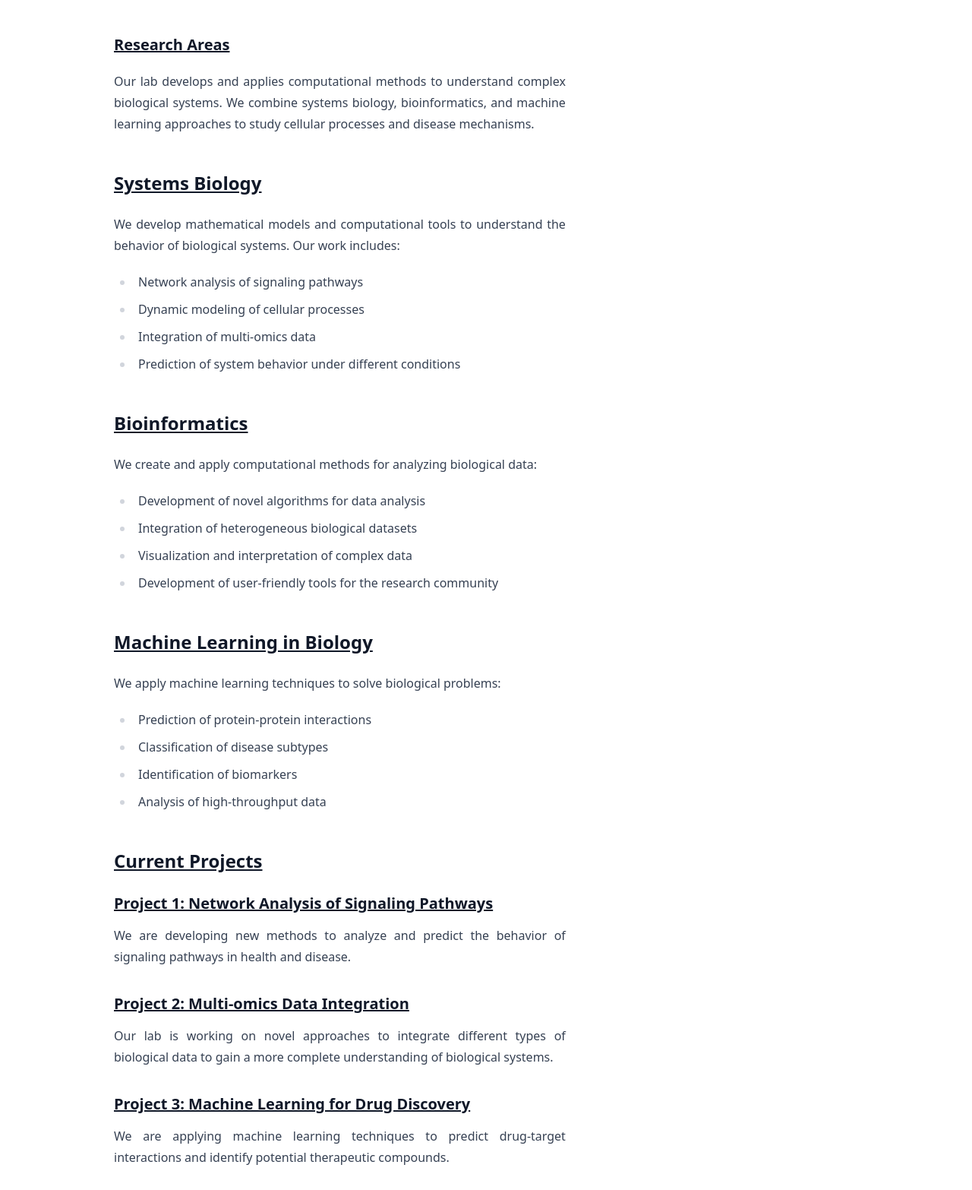
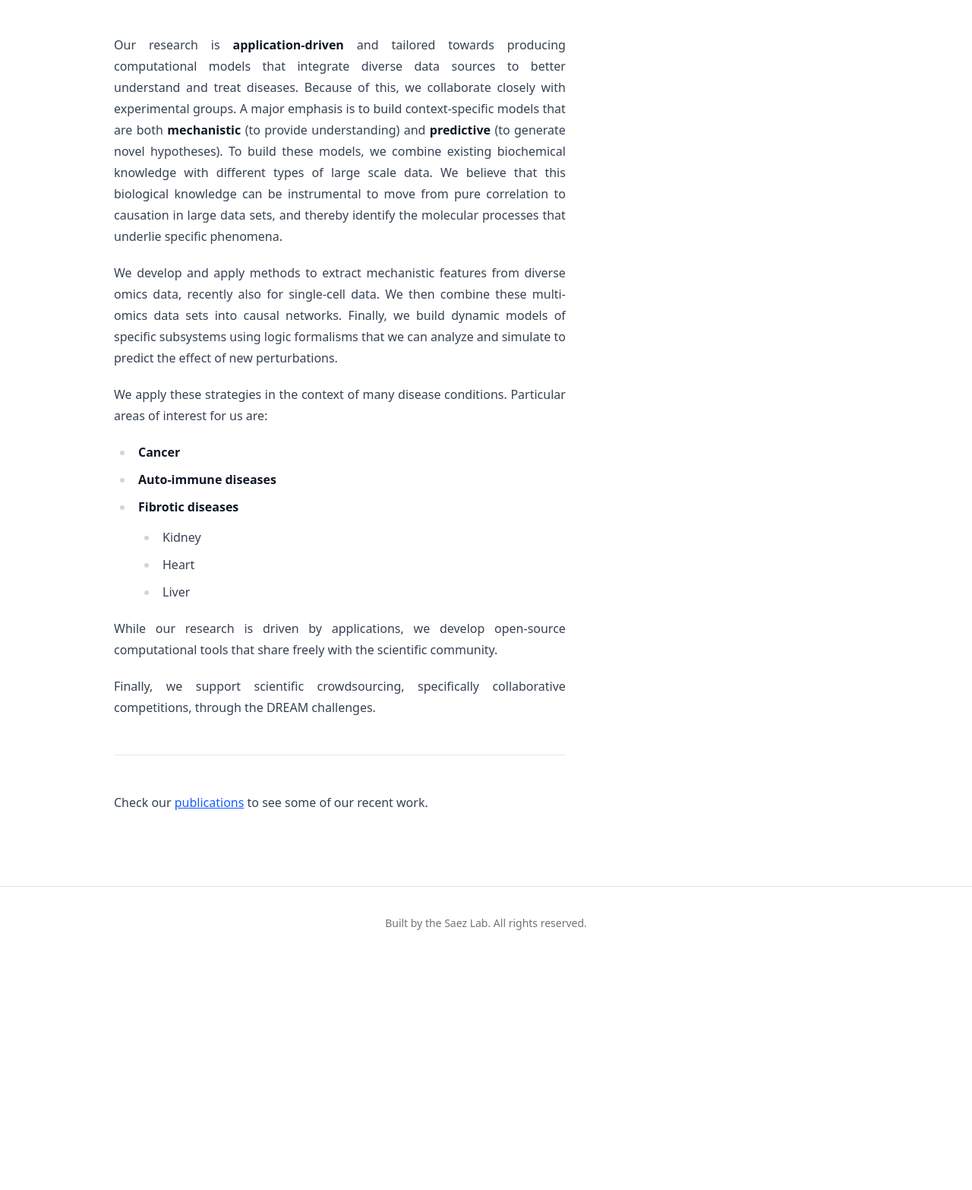
Before and after one commit to saezlab/saezlab.org, an Astro site: page /saezlab.org-draft/research in a window 1280 px wide. Shown: the part 254-1820 px from the top of the page at 76% size. After the commit the page ends 1517 px from the top, so only its background shows below. Built offline with nearby package versions, Linux system fonts and the light colour scheme; Astro itself is replaced by a stand-in of ours.

Commit message:
converted research text on home page to markdown

```diff
--- a/src/content/research/index.mdx
+++ b/src/content/research/index.mdx
@@ -1,49 +1,25 @@
 ---
 title: Research
-description: Our research focuses on systems biology and bioinformatics approaches to understand complex biological systems
+description: Our research focuses on understanding and treating diseases through computational models and data integration.
 ---
 
-# Research Areas
+Our research is **application-driven** and tailored towards producing computational models that integrate diverse data sources to better understand and treat diseases. Because of this, we collaborate closely with experimental groups. A major emphasis is to build context-specific models that are both **mechanistic** (to provide understanding) and **predictive** (to generate novel hypotheses). To build these models, we combine existing biochemical knowledge with different types of large scale data. We believe that this biological knowledge can be instrumental to move from pure correlation to causation in large data sets, and thereby identify the molecular processes that underlie specific phenomena.
 
-Our lab develops and applies computational methods to understand complex biological systems. We combine systems biology, bioinformatics, and machine learning approaches to study cellular processes and disease mechanisms.
+We develop and apply methods to extract mechanistic features from diverse omics data, recently also for single-cell data. We then combine these multi-omics data sets into causal networks. Finally, we build dynamic models of specific subsystems using logic formalisms that we can analyze and simulate to predict the effect of new perturbations.
 
-## Systems Biology
+We apply these strategies in the context of many disease conditions. Particular areas of interest for us are:
 
-We develop mathematical models and computational tools to understand the behavior of biological systems. Our work includes:
+- **Cancer**
+- **Auto-immune diseases**
+- **Fibrotic diseases**
+  - Kidney
+  - Heart
+  - Liver
 
-- Network analysis of signaling pathways
-- Dynamic modeling of cellular processes
-- Integration of multi-omics data
-- Prediction of system behavior under different conditions
+While our research is driven by applications, we develop open-source computational tools that share freely with the scientific community.
 
-## Bioinformatics
+Finally, we support scientific crowdsourcing, specifically collaborative competitions, through the DREAM challenges.
 
-We create and apply computational methods for analyzing biological data:
+---
 
-- Development of novel algorithms for data analysis
-- Integration of heterogeneous biological datasets
-- Visualization and interpretation of complex data
-- Development of user-friendly tools for the research community
-
-## Machine Learning in Biology
-
-We apply machine learning techniques to solve biological problems:
-
-- Prediction of protein-protein interactions
-- Classification of disease subtypes
-- Identification of biomarkers
-- Analysis of high-throughput data
-
-## Current Projects
-
-### Project 1: Network Analysis of Signaling Pathways
-
-We are developing new methods to analyze and predict the behavior of signaling pathways in health and disease.
-
-### Project 2: Multi-omics Data Integration
-
-Our lab is working on novel approaches to integrate different types of biological data to gain a more complete understanding of biological systems.
-
-### Project 3: Machine Learning for Drug Discovery
-
-We are applying machine learning techniques to predict drug-target interactions and identify potential therapeutic compounds.
+Check our [publications](/publications) to see some of our recent work.
--- a/src/pages/index.astro
+++ b/src/pages/index.astro
@@ -2,6 +2,9 @@
 // Component Imports
 import Layout from '../layouts/Layout.astro';
 import { getInternalLink } from '../lib/utils';
+import { getCollection } from 'astro:content';
+import ResearchContent from '../content/research/index.mdx';
+import Prose from '../components/Prose.astro';
 // Full Astro Component Syntax:
 // https://docs.astro.build/basics/astro-components/
 ---
@@ -34,6 +37,17 @@ import { getInternalLink } from '../lib/utils';
 						Our goal is to acquire a functional understanding of the deregulation of signalling networks in disease and to apply this knowledge to develop novel therapeutics. We focus on cancer, auto-immune and fibrotic disease. Towards this goal, we integrate big ('Omics') data with mechanistic molecular knowledge into statistical and machine learning methods, and we share our tools as free open-source packages.
 					</p>
 				</div>
+			</div>
+		</section>
+
+		<section class="container space-y-6 py-8 md:py-12 lg:py-24">
+			<div class="mx-auto flex max-w-[58rem] flex-col items-center space-y-4 text-center">
+				<h2 class="font-heading text-3xl leading-[1.1] sm:text-3xl md:text-6xl">
+					Our Locations
+				</h2>
+				<p class="max-w-[85%] leading-normal text-muted-foreground sm:text-lg sm:leading-7">
+					We are at the European Bioinformatics Institute (EMBL-EBI) and at the Institute for Computational Biomedicine at the Medical Faculty of Heidelberg University and Heidelberg University Hospital. We are also part of the Molecular Medicine Partnership Unit (MMPU) between the Medical Faculty of the University of Heidelberg and the European Molecular Biology Laboratory (EMBL) and of ELLIS Heidelberg.
+				</p>
 			</div>
 		</section>
 
@@ -73,37 +87,14 @@ import { getInternalLink } from '../lib/utils';
 		</section>
 
 		<section class="container space-y-6 py-8 md:py-12 lg:py-24">
-			<div class="mx-auto flex max-w-[58rem] flex-col items-center space-y-4 text-center">
-				<h2 class="font-heading text-3xl leading-[1.1] sm:text-3xl md:text-6xl">
-					Our Locations
-				</h2>
-				<p class="max-w-[85%] leading-normal text-muted-foreground sm:text-lg sm:leading-7">
-					We are at the European Bioinformatics Institute (EMBL-EBI) and at the Institute for Computational Biomedicine at the Medical Faculty of Heidelberg University and Heidelberg University Hospital. We are also part of the Molecular Medicine Partnership Unit (MMPU) between the Medical Faculty of the University of Heidelberg and the European Molecular Biology Laboratory (EMBL) and of ELLIS Heidelberg.
-				</p>
-			</div>
-		</section>
-
-		<section class="container space-y-6 py-8 md:py-12 lg:py-24">
 			<div class="mx-auto flex max-w-[58rem] flex-col items-center space-y-4">
 				<h2 class="font-heading text-3xl leading-[1.1] sm:text-3xl md:text-6xl text-center">
 					Research
 				</h2>
-				<div class="space-y-6 text-muted-foreground sm:text-lg sm:leading-7">
-					<p>
-						Our research is application-driven and tailored towards producing computational models that integrate diverse data sources to better understand and treat diseases. Because of this, we collaborate closely with experimental groups. A major emphasis is to build context-specific models that are both mechanistic (to provide understanding) and predictive (to generate novel hypotheses). To build these models, we combine existing biochemical knowledge with different types of large scale data. We believe that this biological knowledge can be instrumental to move from pure correlation to causation in large data sets, and thereby identify the molecular processes that underlie specific phenomena.
-					</p>
-					<p>
-						We develop and apply methods to extract mechanistic features from diverse omics data, recently also for single-cell data. We then combine these multi-omics data sets into causal networks. Finally, we build dynamic models of specific subsystems using logic formalisms that we can analyze and simulate to predict the effect of new perturbations.
-					</p>
-					<p>
-						We apply these strategies in the context of many disease conditions. Particular areas of interest for us are cancer and fibrosis (in particular in kidney, heart, and liver). While our research is driven by applications, we develop open-source computational tools that share freely with the scientific community.
-					</p>
-					<p>
-						Finally, we support scientific crowdsourcing, specifically collaboratives competitions, through the DREAM challenges.
-					</p>
-					<p class="text-center">
-						<a href={getInternalLink('/publications')} class="text-primary hover:underline">Check our publications</a> to see some of our recent work.
-					</p>
+				<div class="prose prose-slate dark:prose-invert">
+					<Prose>
+						<ResearchContent />
+					</Prose>
 				</div>
 			</div>
 		</section>
```
